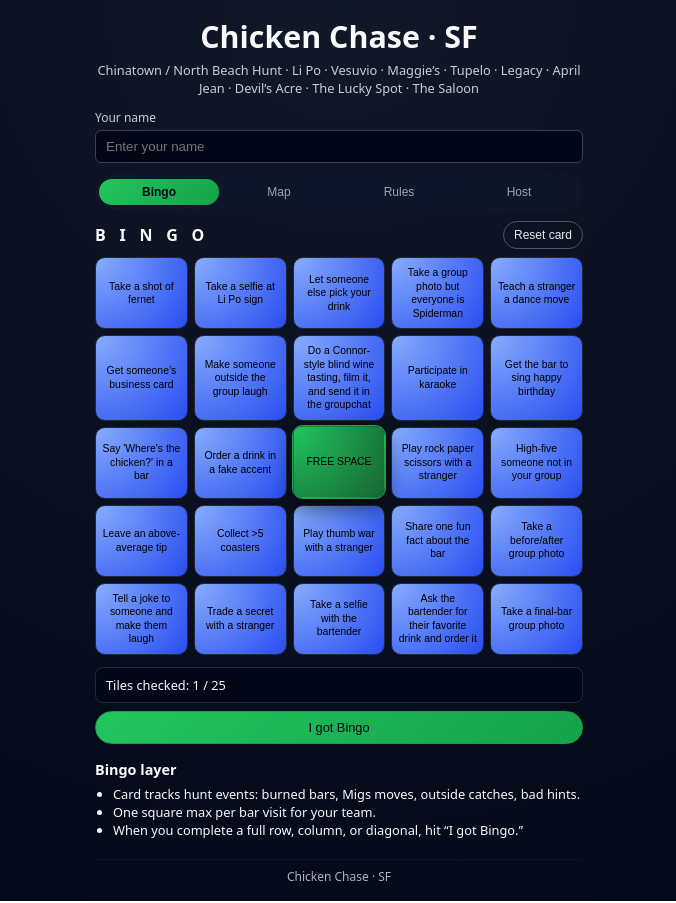
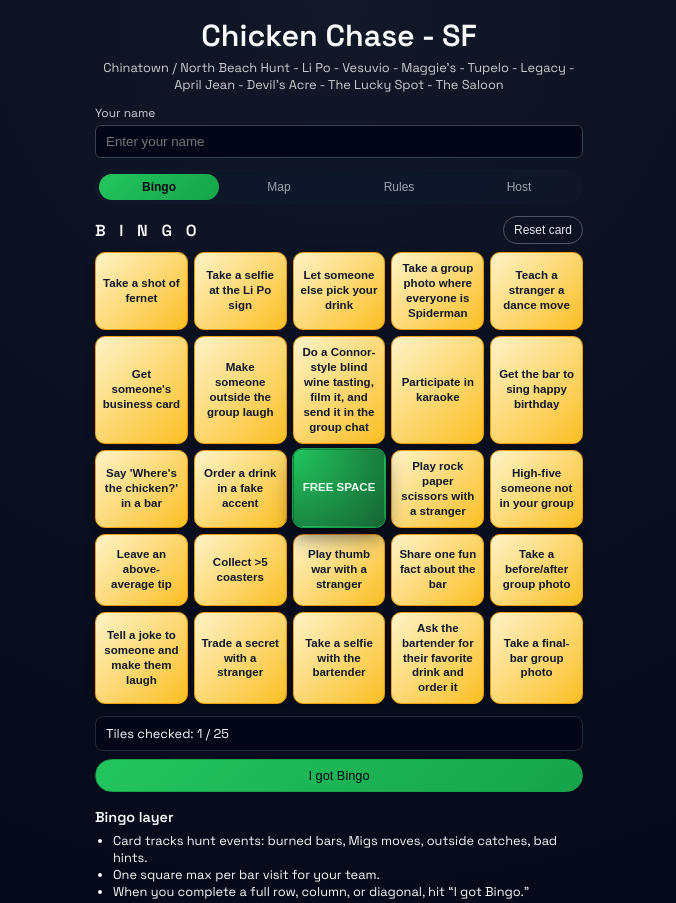
Before and after one commit to benjaminzaidel-095/holiBAY, a plain HTML site: page index.html in a window 1280 px wide. Shown: the top 903 px of the page, without its empty margins (301-977 px from the left). Drawn offline with Linux system fonts and the light colour scheme.

Commit message:
more rules + bingo + color?

```diff
--- a/index.html
+++ b/index.html
@@ -2,17 +2,22 @@
 <html lang="en">
 <head>
   <meta charset="UTF-8" />
-  <title>Chicken Chase · SF Hunt + Bingo</title>
+  <title>Chicken Chase - SF Hunt + Bingo</title>
   <meta name="viewport" content="width=device-width, initial-scale=1" />
+  <link rel="preconnect" href="https://fonts.googleapis.com" />
+  <link rel="preconnect" href="https://fonts.gstatic.com" crossorigin />
+  <link
+    href="https://fonts.googleapis.com/css2?family=Space+Grotesk:wght@400;500;600&display=swap"
+    rel="stylesheet"
+  />
   <link rel="stylesheet" href="style.css" />
 </head>
 <body>
   <div class="app">
     <header class="header">
-      <h1>Chicken Chase · SF</h1>
+      <h1>Chicken Chase - SF</h1>
         <p class="subtitle">
-        Chinatown / North Beach Hunt · Li Po · Vesuvio · Maggie’s · Tupelo · Legacy · April Jean · Devil’s Acre · The Lucky Spot · The Saloon
-        </p>
+        Chinatown / North Beach Hunt - Li Po - Vesuvio - Maggie's - Tupelo - Legacy - April Jean - Devil's Acre - The Lucky Spot - The Saloon</p>
       <div class="player-section">
         <label for="playerName">Your name</label>
         <input id="playerName" type="text" placeholder="Enter your name" />
--- a/script.js
+++ b/script.js
@@ -9,15 +9,15 @@ const LEADERBOARD_STORAGE_KEY = "cc_leaderboard_state_v1";
 const bingoItems = [
     [
         "Take a shot of fernet",
-        "Take a selfie at Li Po sign",
+        "Take a selfie at the Li Po sign",
         "Let someone else pick your drink",
-        "Take a group photo but everyone is Spiderman",
+        "Take a group photo where everyone is Spiderman",
         "Teach a stranger a dance move",
     ],
     [
-        "Get someone’s business card",
+        "Get someone's business card",
         "Make someone outside the group laugh",
-        "Do a Connor-style blind wine tasting, film it, and send it in the groupchat",
+        "Do a Connor-style blind wine tasting, film it, and send it in the group chat",
         "Participate in karaoke",
         "Get the bar to sing happy birthday",
     ],
@@ -49,55 +49,55 @@ const routeConfig = [
   {
     id: "li_po",
     name: "Li Po Lounge",
-    meta: "Chinatown · Dive / legendary cocktails",
+    meta: "Chinatown - dive / legendary cocktails",
     note: "Classic chaos starter. If you burn this, you earned the drink.",
   },
   {
     id: "vesuvio",
-    name: "Vesuvio Café",
-    meta: "Jack Kerouac Alley · Beat / bohemian",
+    name: "Vesuvio Cafe",
+    meta: "Jack Kerouac Alley - beat / bohemian",
     note: "Great early or middle bar. Easy to cross paths with other hunters here.",
   },
   {
     id: "maggies",
-    name: "Maggie’s",
-    meta: "North Beach · loud / sports / locals",
+    name: "Maggie's",
+    meta: "North Beach - loud / sports / locals",
     note: "Easy place to lose people or accidentally sink too much time.",
   },
   {
     id: "tupelo",
     name: "Tupelo",
-    meta: "North Beach · live music / blues-rock energy",
+    meta: "North Beach - live music / blues-rock energy",
     note: "Solid mid-to-late stop; easy to burn if you arrive at the wrong time.",
   },
   {
     id: "legacy",
     name: "Legacy",
-    meta: "North Beach · bar / lounge",
+    meta: "North Beach - bar / lounge",
     note: "Good mid-route bar if you need a reset without killing momentum.",
   },
   {
     id: "april_jean",
     name: "April Jean",
-    meta: "North Beach · newer spot / cocktails",
+    meta: "North Beach - newer spot / cocktails",
     note: "Nice wildcard choice; good place for Migs to hide in plain sight.",
   },
   {
     id: "devils_acre",
-    name: "Devil’s Acre",
-    meta: "Columbus · Victorian apothecary",
+    name: "Devil's Acre",
+    meta: "Columbus - Victorian apothecary",
     note: "Strong early bar; hints from here are extra confusing.",
   },
   {
     id: "lucky_spot",
     name: "The Lucky Spot",
-    meta: "North Beach · small, chaotic energy",
+    meta: "North Beach - small, chaotic energy",
     note: "If you burn this bar, it probably burns you right back.",
   },
   {
     id: "saloon",
     name: "The Saloon",
-    meta: "North Beach · oldest bar / live blues",
+    meta: "North Beach - oldest bar / live blues",
     note: "Good late-night chaos. Finding Migs here feels cinematic.",
   },
 ];
--- a/style.css
+++ b/style.css
@@ -6,8 +6,8 @@
 
 body {
   margin: 0;
-  font-family: system-ui, -apple-system, BlinkMacSystemFont, "SF Pro Text",
-    "Segoe UI", sans-serif;
+  font-family: "Space Grotesk", "Segoe UI", system-ui, -apple-system,
+    BlinkMacSystemFont, "SF Pro Text", sans-serif;
   background: radial-gradient(circle at top, #111827, #020617);
   color: #f9fafb;
 }
@@ -174,9 +174,11 @@ body {
   min-height: 72px;
   padding: 8px;
   border-radius: 10px;
-  border: 1px solid #1f2937;
-  background: radial-gradient(circle at top left, #87adfd, #294df0);
-  font-size: 0.65rem;
+  border: 1px solid #f59e0b;
+  background: linear-gradient(135deg, #fef3c7 0%, #fbbf24 100%);
+  color: #0f172a;
+  font-weight: 600;
+  font-size: 0.72rem;
   line-height: 1.3;
   display: flex;
   align-items: center;
@@ -186,10 +188,22 @@ body {
   cursor: pointer;
   transition: transform 0.1s ease, box-shadow 0.1s ease, border-color 0.1s ease,
     background 0.1s ease;
+  box-shadow: 0 4px 10px rgba(0, 0, 0, 0.28);
 }
 
 .bingo-tile span {
   pointer-events: none;
+}
+
+.bingo-tile:hover {
+  background: linear-gradient(135deg, #fff7ed 0%, #facc15 100%);
+  border-color: #fbbf24;
+}
+
+.bingo-tile.free {
+  background: linear-gradient(135deg, #e0f2fe 0%, #bae6fd 100%);
+  border-color: #38bdf8;
+  color: #0b172a;
 }
 
 .bingo-tile.checked {
@@ -197,6 +211,7 @@ body {
   box-shadow: 0 0 0 1px #16a34a, 0 10px 20px rgba(0, 0, 0, 0.5);
   border-color: transparent;
   transform: translateY(-1px);
+  color: #ecfdf3;
 }
 
 .status-section {
```
